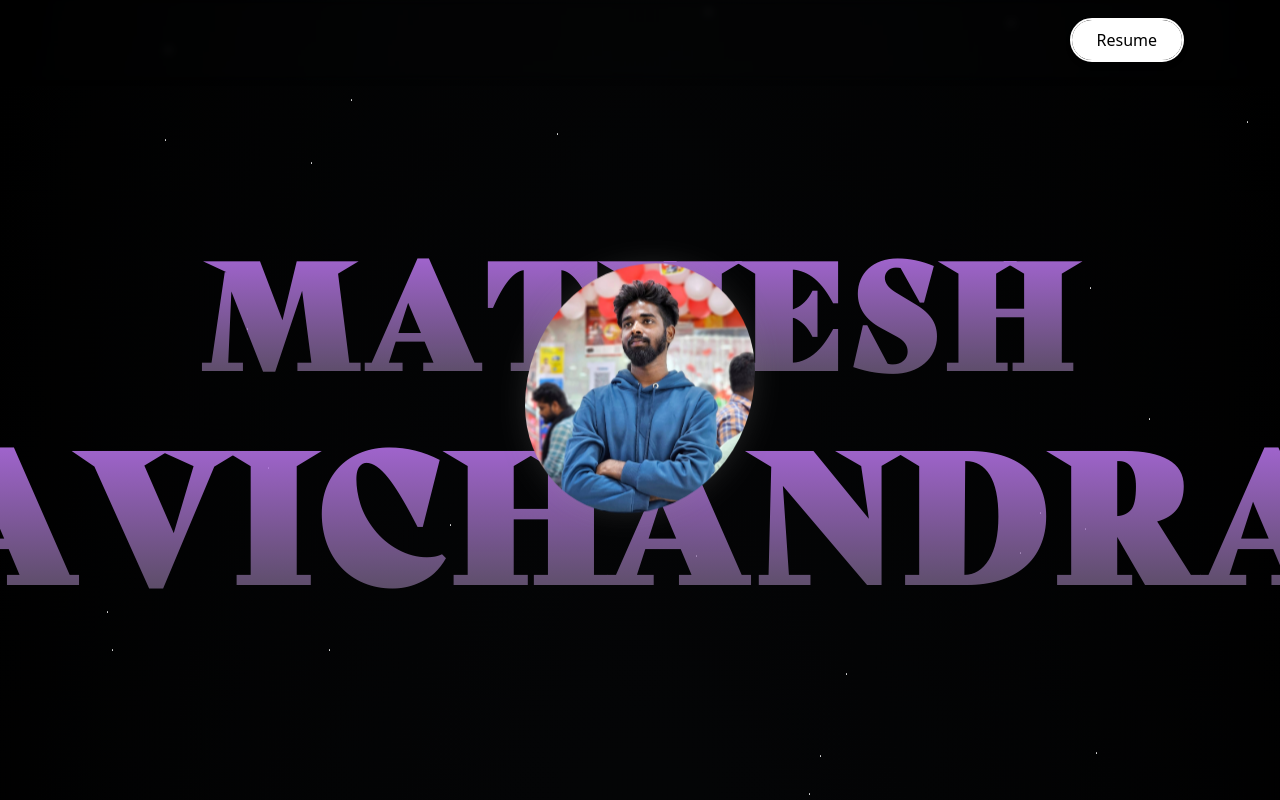
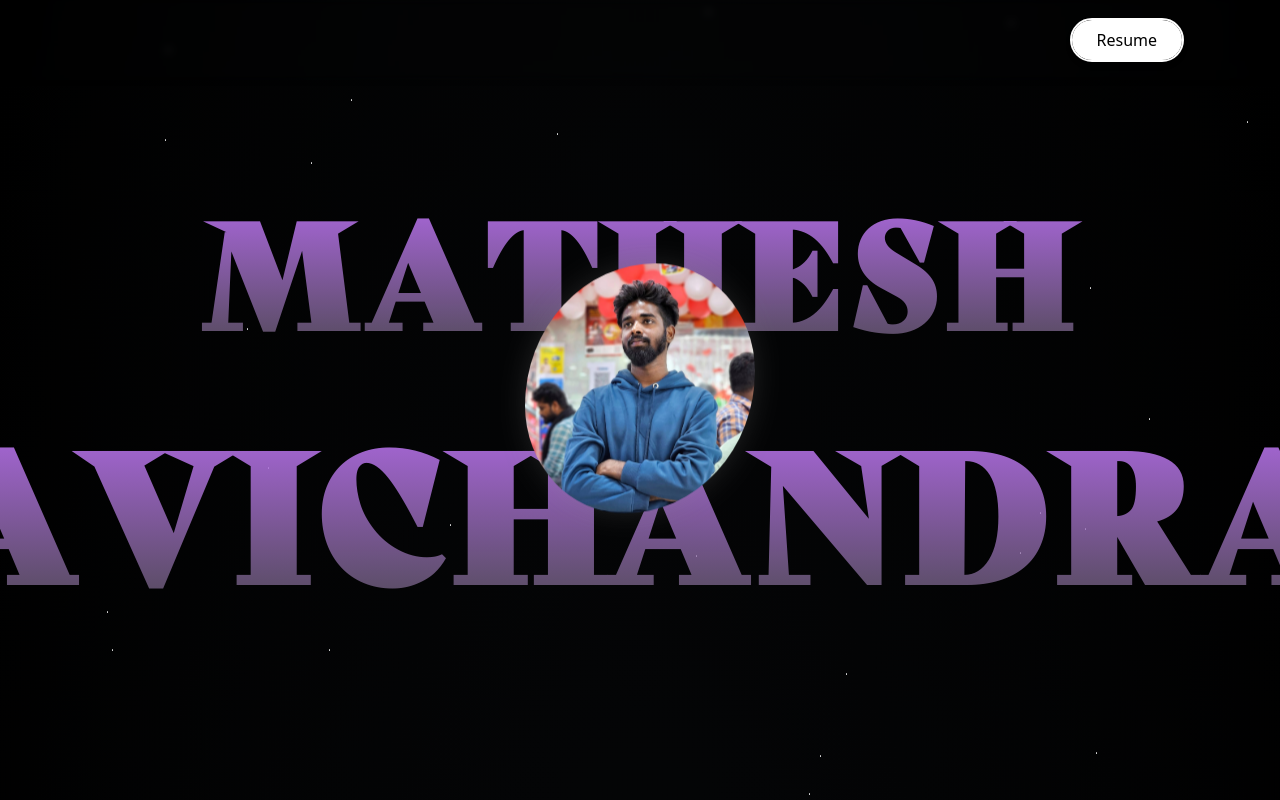
Before and after one commit to MatheshRavichandrann/portfolio-main, a React (Create React App) app: page / in a window 1280 px wide. Shown: the top 800 px of the page. Built offline with nearby package versions, Linux system fonts and the light colour scheme.

Commit message:
Version 2.3

```diff
--- a/src/component/Home.jsx
+++ b/src/component/Home.jsx
@@ -14,7 +14,7 @@ export const Home = () => {
             </div>
 
             <div className="content-text font-popin ">
-                <h1 className='invisible md:visible md:text-[11rem] lg:text-[9rem] xl:text-[9rem] font-semibold font-bely constex-span relative top-5 '>MATHESH</h1>
+                <h1 className='invisible md:visible md:text-[11rem] lg:text-[9rem] xl:text-[9rem] font-semibold font-bely constex-span relative bottom-5 '>MATHESH</h1>
                 <h1 className='invisible md:visible md:text-[6rem] lg:text-[8rem] xl:text-[11rem]  font-semibold font-bely constex-span relative bottom-5 '>RAVICHANDRAN  </h1>
                 <h2 className='visible md:invisible  text-3xl  font-medium font-bely'>Hi, I'm<span className=' text-6xl  font-bely constex-span'> MATHESH </span></h2>
 
```
